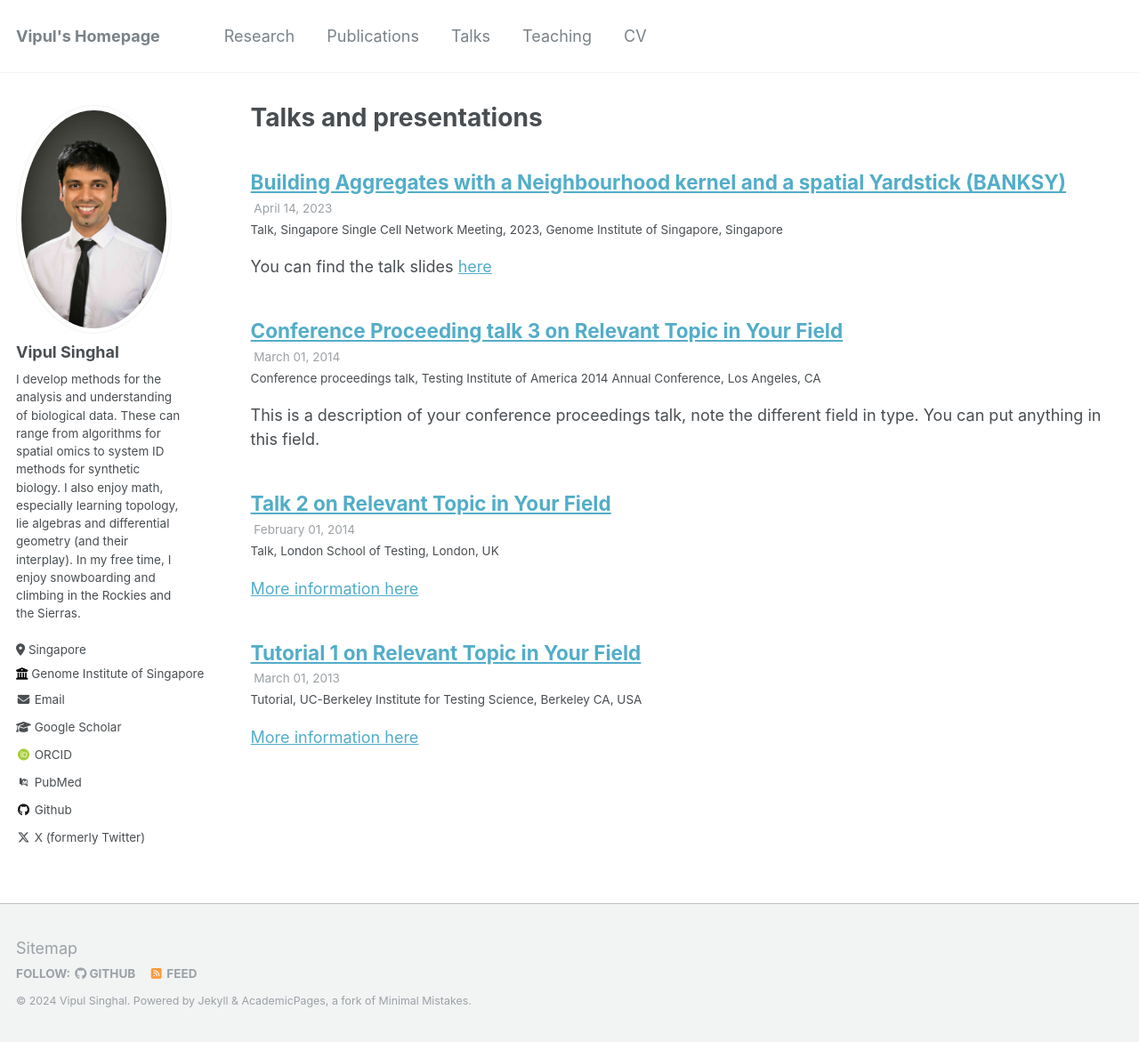
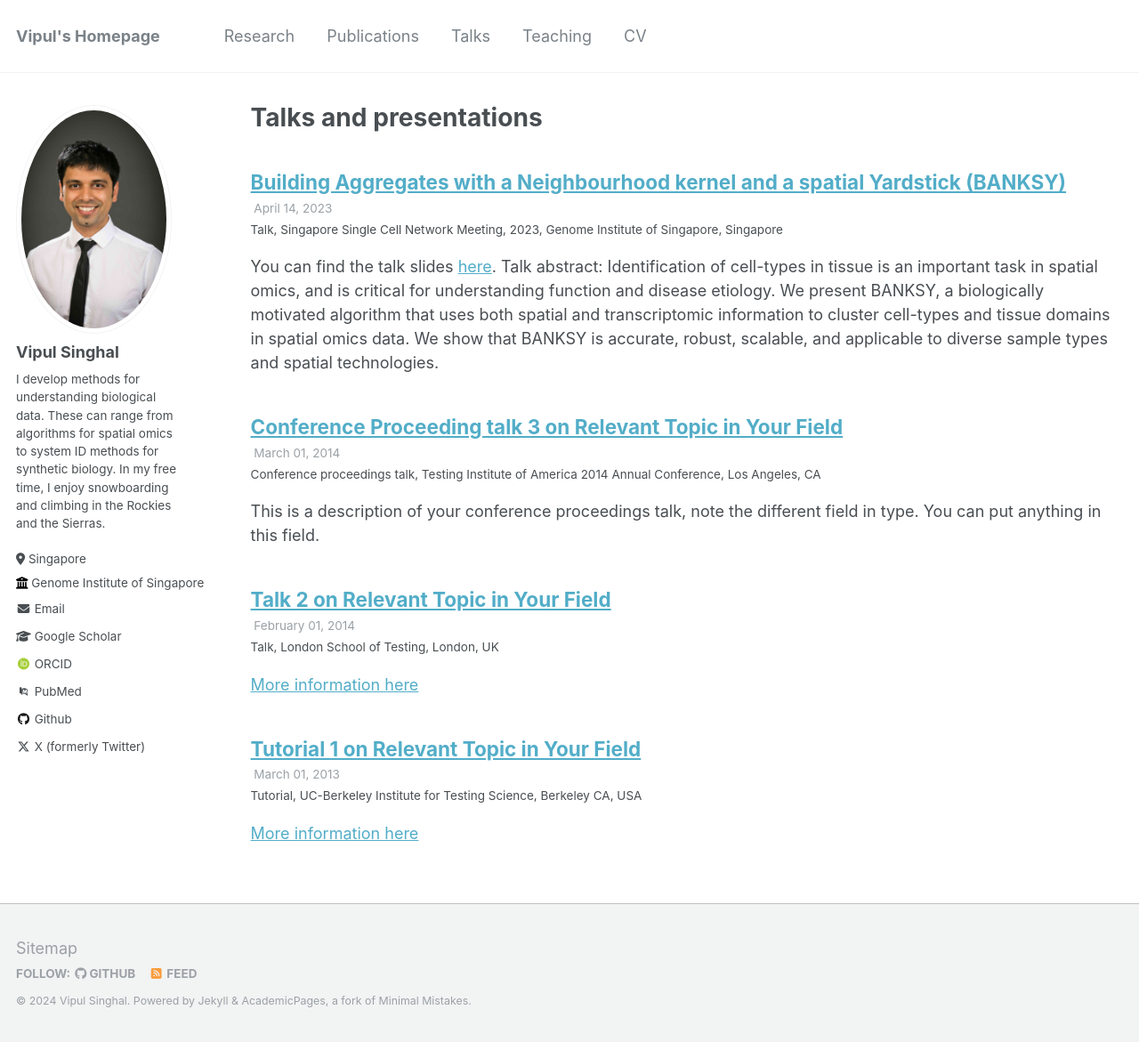
Before and after one commit to vipulsinghal02/vipulsinghal02.github.io, a Jekyll site: the page built from _pages/talks.html, in a window 1280 px wide and 1171 px high. Shown: the whole window at 89% size. Built offline with Jekyll 4.4.1, drawn with Linux system fonts in a browser that asks for light colours; some web fonts are replaced.

Commit message:
trying to fix talk page

```diff
--- a/_config.yml
+++ b/_config.yml
@@ -24,7 +24,7 @@ author:
   avatar           : "VipulSinghal_resized2.jpg"
   name             : "Vipul Singhal"
   pronouns         : # example: "she/her"
-  bio              : "I develop methods for the analysis and understanding of biological data. These can range from algorithms for spatial omics to system ID methods for synthetic biology. I also enjoy math, especially learning topology, lie algebras and differential geometry (and their interplay). In my free time, I enjoy snowboarding and climbing in the Rockies and the Sierras."
+  bio              : "I develop methods for understanding biological data. These can range from algorithms for spatial omics to system ID methods for synthetic biology. In my free time, I enjoy snowboarding and climbing in the Rockies and the Sierras."
   location         : "Singapore"
   employer         : "Genome Institute of Singapore"
   uri              : # URL
```
Also changed, not shown: _talks/2023-04-14-sscn-banksy.md (+1 -5 lines), 2 other files.
